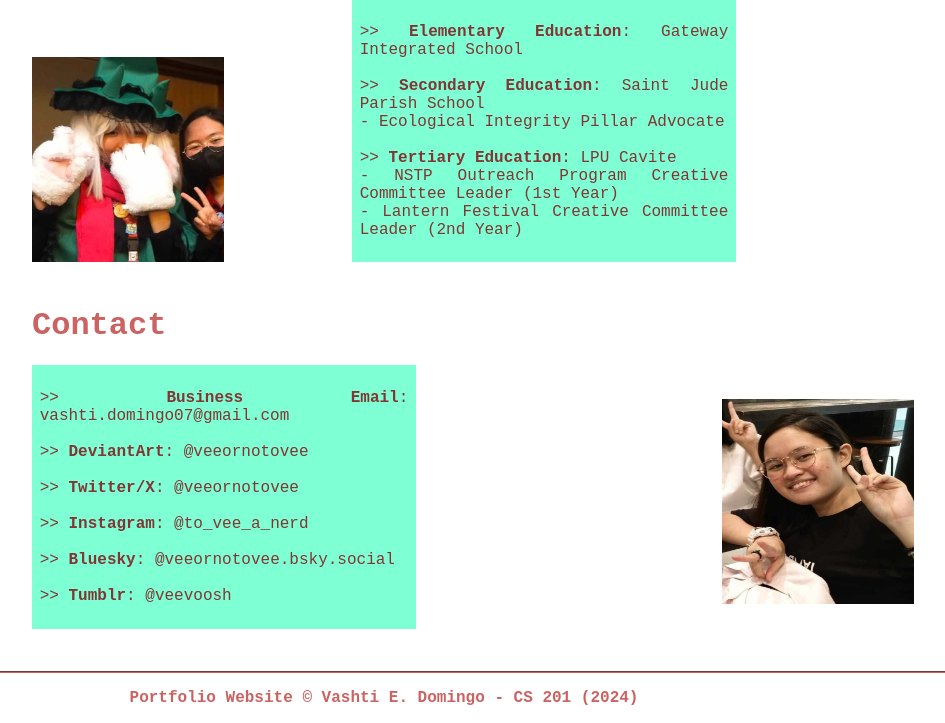
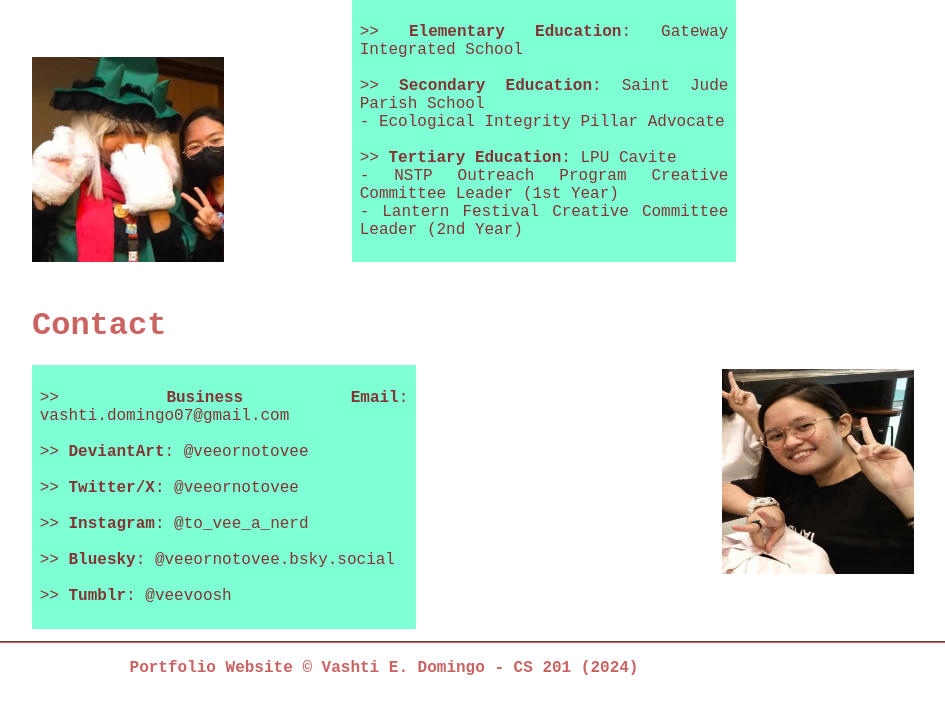
Before and after one commit to veevoosh/website-portfolio, a plain HTML site: page About_Page.html in a window 1280 px wide. Shown: the part 561-1284 px from the top of the page, without its empty margins (256-1201 px from the left). After the commit the page ends 1254 px from the top, so only its background shows below. Drawn offline with Linux system fonts and the light colour scheme.

Commit message:
Update design.css

```diff
--- a/design.css
+++ b/design.css
@@ -309,7 +309,7 @@ footer {
     position: relative;
     width: 50%;
     height: 10%;
-    margin-top: -230px;
+    margin-top: -260px;
     margin-left: 690px;
     overflow: hidden;
 }
```
